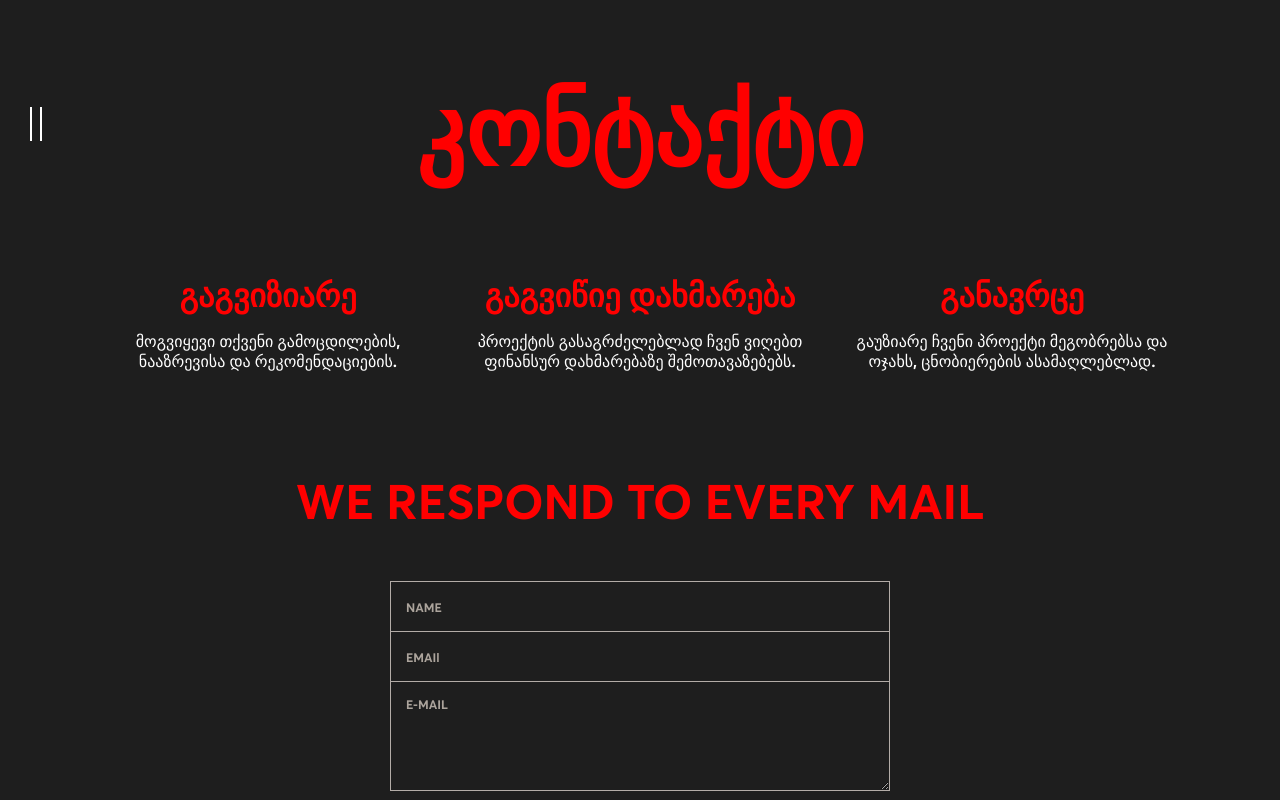
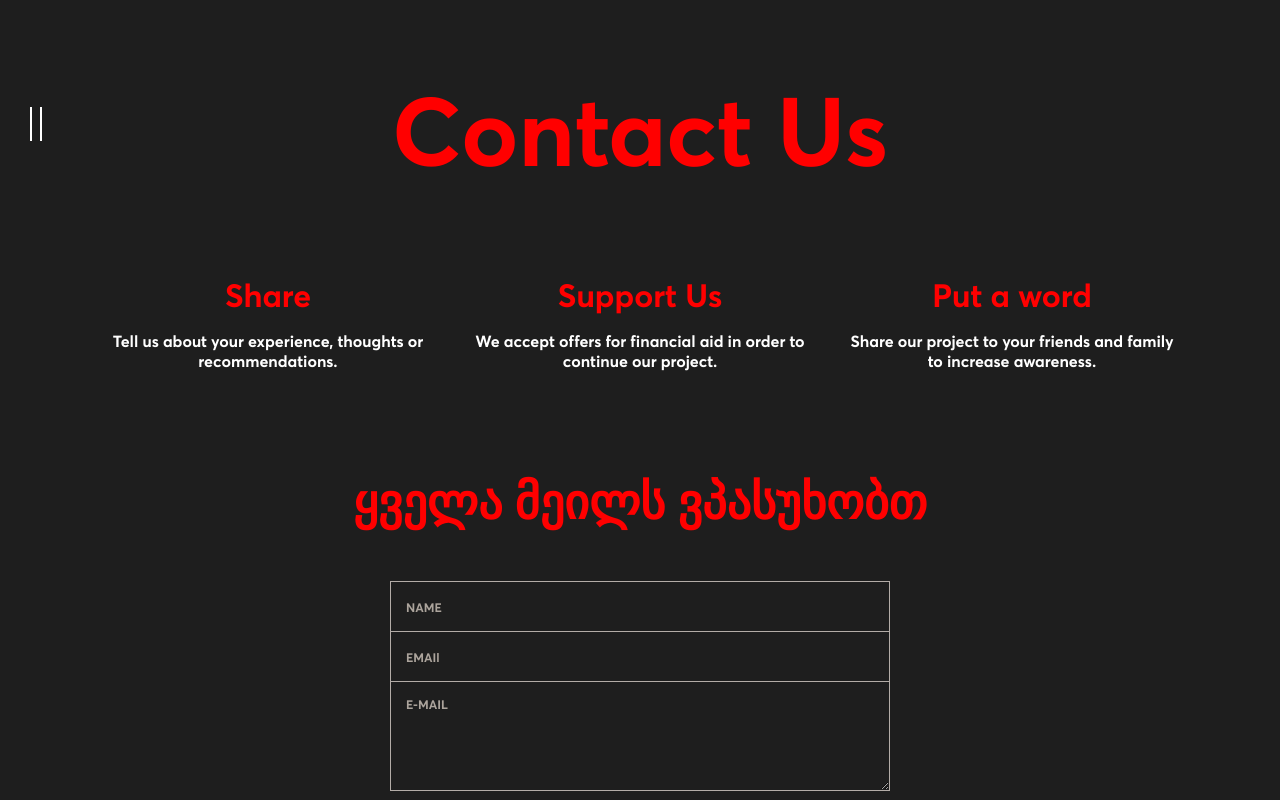
Before and after one commit to Nicolooo/georgia, a Next.js app: page /ge/contact in a window 1280 px wide. Built offline with nearby package versions, Linux system fonts and the light colour scheme.

Commit message:
Contact.js Message

```diff
--- a/comp/Contact/Form.js
+++ b/comp/Contact/Form.js
@@ -1,7 +1,7 @@
 import React, { useState } from 'react';
 import axios from 'axios';
 
-const FormC = () => {
+const FormC = ({message,title}) => {
   const [status, setStatus] = useState({
     submitted: false,
     submitting: false,
@@ -51,7 +51,7 @@ const FormC = () => {
       .then((response) => {
         handleServerResponse(
           true,
-          'Thank you, your message has been submitted.',
+          message,
         );
       })
       .catch((error) => {
@@ -60,7 +60,7 @@ const FormC = () => {
   };
   return (
     <section className="scta">
-      <h3 className="con-title">WE RESPOND TO EVERY MAIL</h3>
+      <h3 className="con-title">{title}</h3>
       <form onSubmit={handleOnSubmit} id="form" className="topBefore" autocomplete="false">
       <input
           autocomplete="off"
--- a/comp/SEO/title.js
+++ b/comp/SEO/title.js
@@ -5,8 +5,8 @@ const Title = ({title, meta}) => {
         <Head>
         <title>{title}</title>
         <meta charset="UTF-8"/>
-    <meta http-equiv="X-UA-Compatible" content="IE=edge"/>
-    <meta name="viewport" content="width=device-width, initial-scale=1.0"></meta>
+        <meta http-equiv="X-UA-Compatible" content="IE=edge"/>
+        <meta name="viewport" content="width=device-width, initial-scale=1.0"></meta>
         <meta name="description" content={meta} />
         <link rel="icon" href="../../public/icon.png" />
       </Head>
--- a/pages/_app.js
+++ b/pages/_app.js
@@ -5,7 +5,6 @@ import AOS from 'aos';
 import 'aos/dist/aos.css';
 function MyApp({ Component, pageProps }) {
   useEffect(() => {
-    // here you can add your aos options
     AOS.init({
       offset: 100,
     });
--- a/pages/en/contact.js
+++ b/pages/en/contact.js
@@ -19,7 +19,7 @@ const contact = () => {
                 <Card title="Put a word" body="Share our project to your friends and family to increase awareness."/>
             </div>
             <div className="contact-form container">
-            <FormC />
+            <FormC message="Thank you, your message has been submitted." title="WE RESPOND TO EVERY EMAIL" />
             </div>
         </div>
         </>
--- a/pages/ge/contact.js
+++ b/pages/ge/contact.js
@@ -5,24 +5,21 @@ import Menu from '../../comp/Menu/Menu'
 import FormC from '../../comp/Contact/Form'
 const contact = () => {
     //  To do: Responsive + add ylinji for info
-
     return (
-
         <>
-
         <SEO title="Contact"/>
-        <Menu LANG='Ge'/>
+        <Menu />
         <div className="container-fluid">
             <div className="container">
-                <h3 className="contact-headline" data-aos="fade-up">კონტაქტი</h3>
+                <h3 className="contact-headline" data-aos="fade-up">Contact Us</h3>
             </div>
             <div className="container row">
-            <Card title="გაგვიზიარე" body="მოგვიყევი თქვენი გამოცდილების, ნააზრევისა და რეკომენდაციების."/>
-            <Card title="გაგვიწიე დახმარება" body="პროექტის გასაგრძელებლად ჩვენ ვიღებთ ფინანსურ დახმარებაზე შემოთავაზებებს."/>
-            <Card title="განავრცე" body="გაუზიარე ჩვენი პროექტი მეგობრებსა და ოჯახს, ცნობიერების ასამაღლებლად."/>
+                <Card title="Share" body="Tell us about your experience, thoughts or recommendations."/>
+                <Card title="Support Us" body="We accept offers for financial aid in order to continue our project."/>
+                <Card title="Put a word" body="Share our project to your friends and family to increase awareness."/>
             </div>
             <div className="contact-form container">
-            <FormC />
+            <FormC message="მადლობა გამოგზავნისთვის, ჩვენი გუნდის წევრი გიპასუხებთ დაუყოვნებლივ!" title="ყველა მეილს ვპასუხობთ" />
             </div>
         </div>
         </>
```
Also changed, not shown: 1 other file (tests, documents, lock files or other folders).
